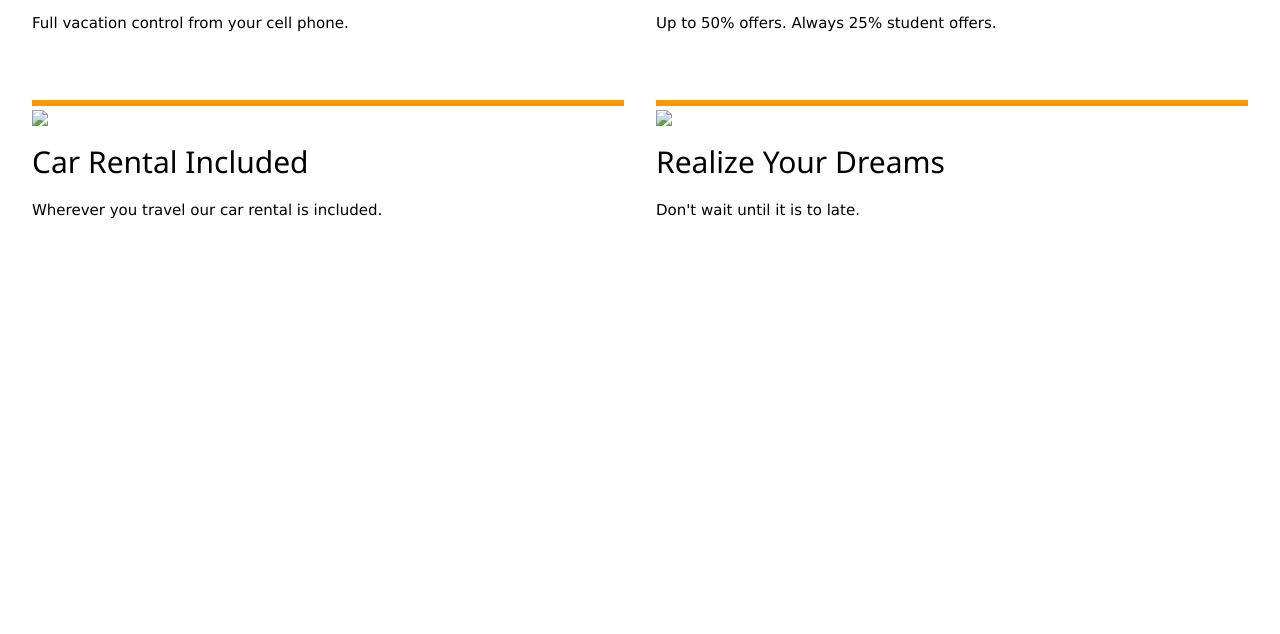
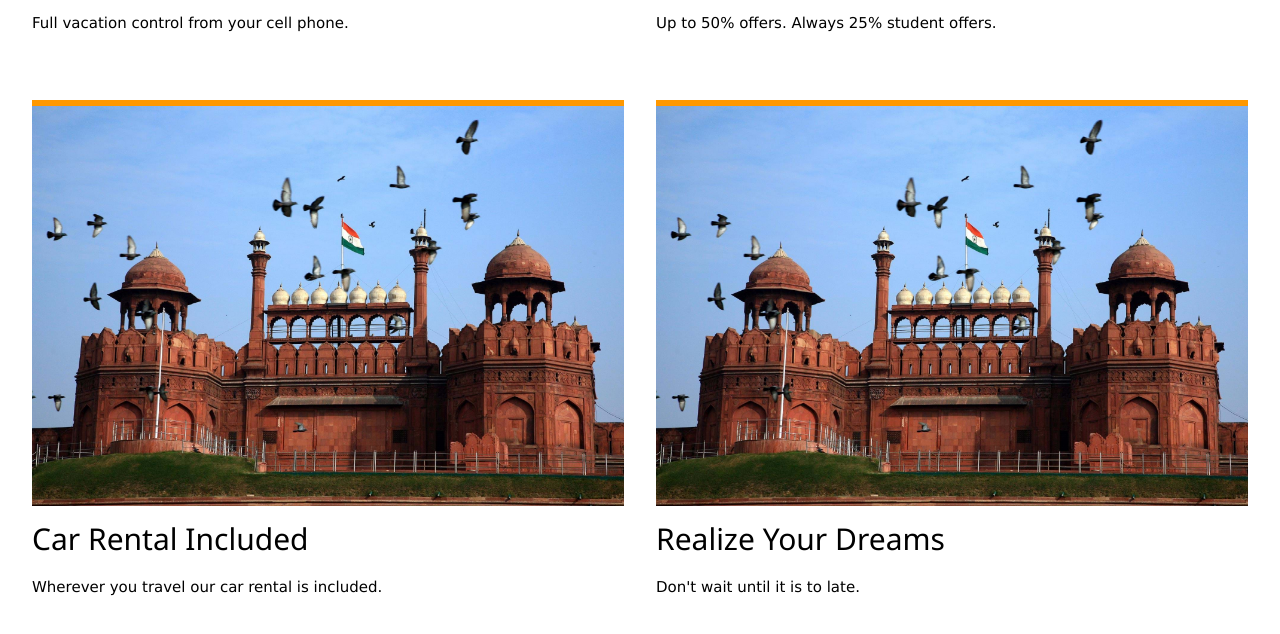
Before and after one commit to Gurunarendra46/testwebapp, a plain HTML site: page index.html in a window 1280 px wide. Shown: the part 1518-2152 px from the top of the page. Before the commit the page ends 1805 px from the top, so only its background shows below. Drawn offline with nearby package versions, Linux system fonts and the light colour scheme.

Commit message:
Update index.html

```diff
--- a/index.html
+++ b/index.html
@@ -35,7 +35,7 @@
 <div class="w3-row w3-container" style="margin:50px 0">
 <div class="w3-half w3-container">
   <div class="w3-topbar w3-border-orange">
-    <img src="/w3images/truck.jpg" style="width:100%">
+    <img src="image1.jpg" style="width:100%">
     <h2>Car Rental Included</h2>
     <p>Wherever you travel our car rental is included.</p>
   </div>
@@ -43,7 +43,7 @@
 
 <div class="w3-half w3-container">
   <div class="w3-topbar w3-border-orange">
-    <img src="/w3images/nowornever.jpg" style="width:100%">
+    <img src="image1.jpg" style="width:100%">
     <h2>Realize Your Dreams</h2>
     <p>Don't wait until it is to late.</p>
     </div>
```
